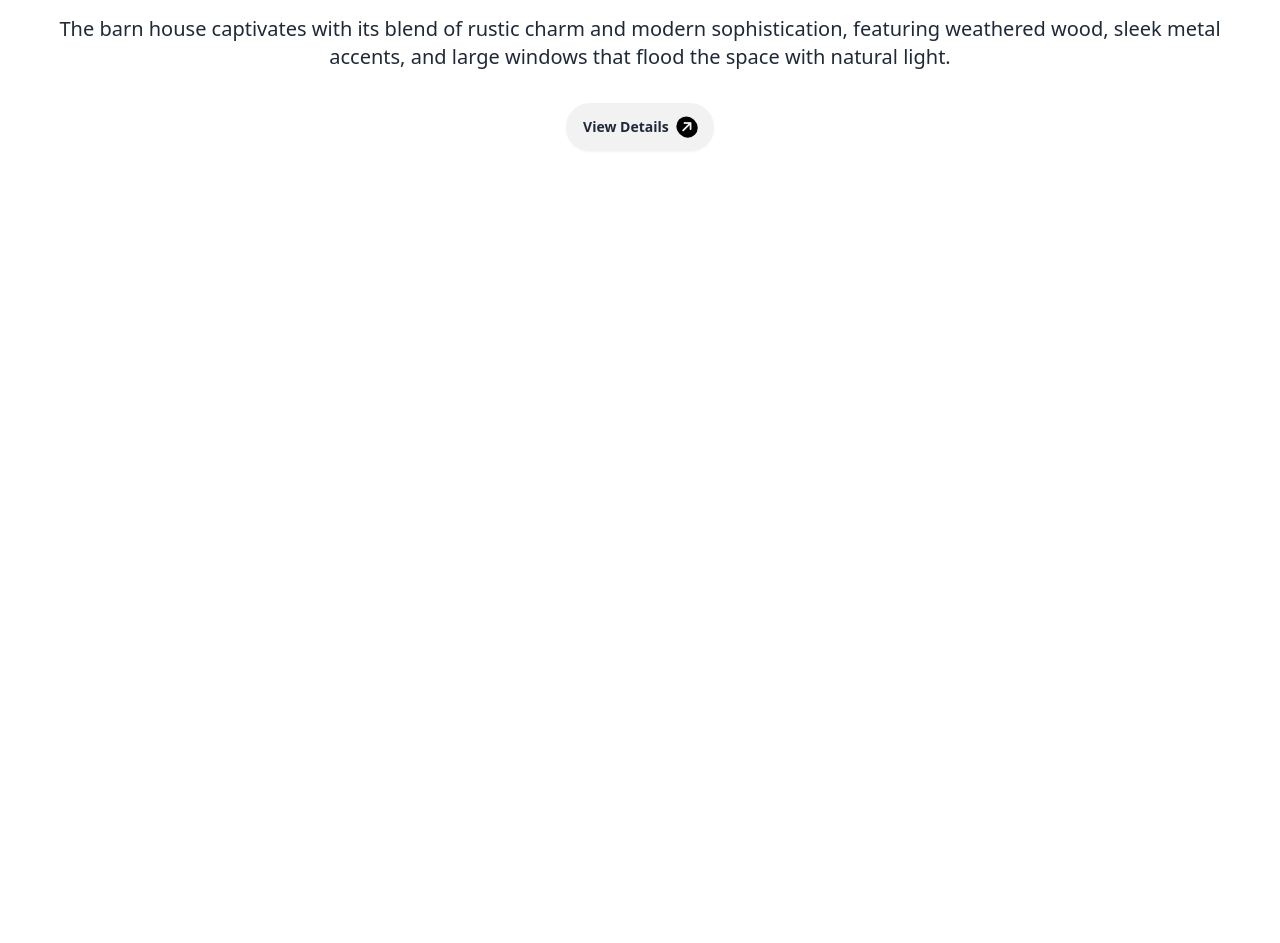
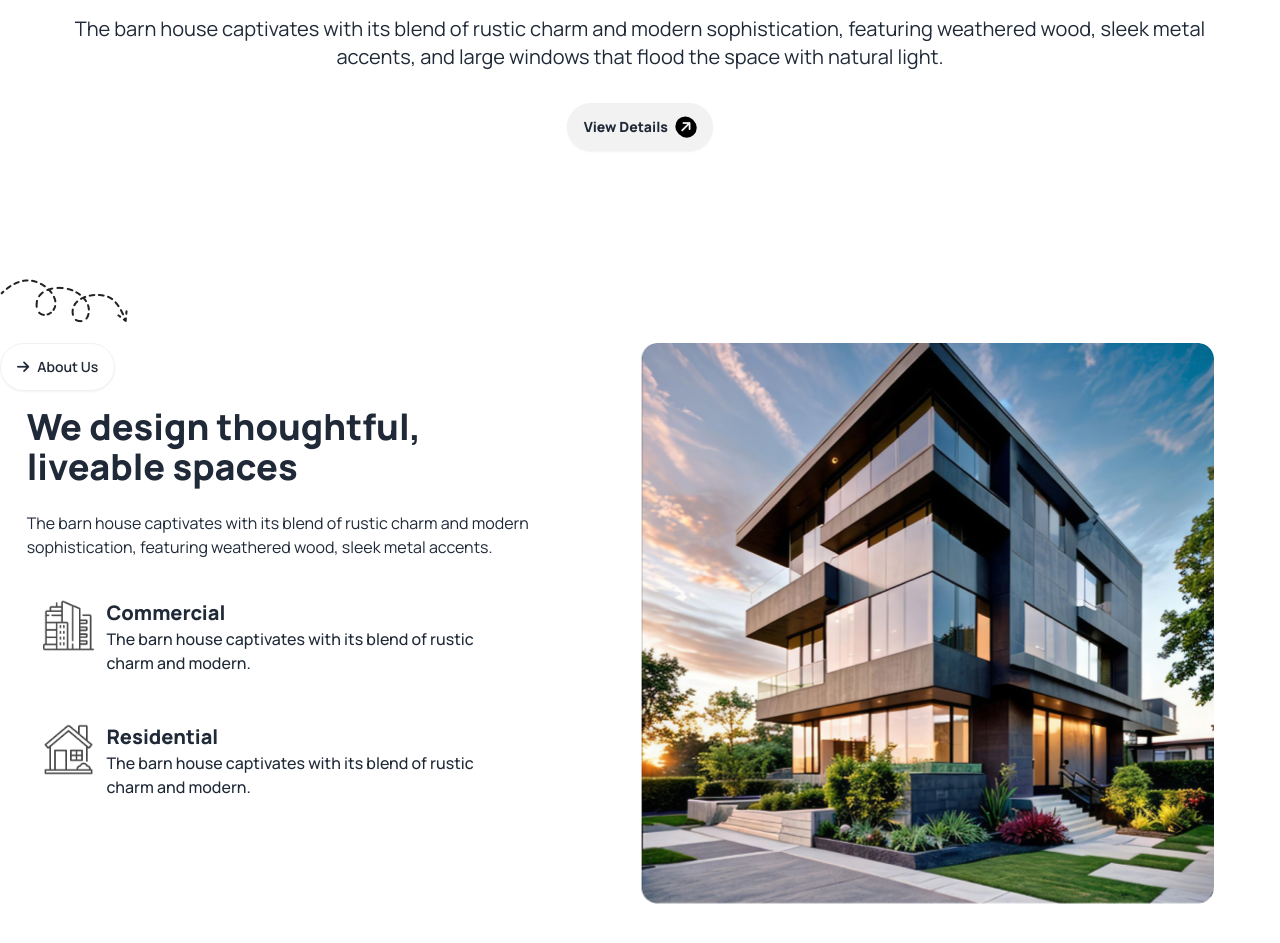
Before and after one commit to israk03/Rinterio-Website, a plain HTML site: page index.html in a window 1280 px wide. Shown: the part 623-1566 px from the top of the page. Before the commit the page ends 870 px from the top, so only its background shows below. Drawn offline with nearby package versions, Linux system fonts and the light colour scheme.

Commit message:
about section

```diff
--- a/index.html
+++ b/index.html
@@ -17,13 +17,40 @@
     <link rel="preconnect" href="https://fonts.gstatic.com" crossorigin>
     <link href="https://fonts.googleapis.com/css2?family=Manrope:wght@200..800&display=swap" rel="stylesheet">
 
-
+    <script>
+        tailwind.config = {
+            theme: {
+              extend: {
+                colors: {
+                  clifford: '#da373d',
+                  hoverColor: '#494949',
+                  btnPrimary: '#ABEF5F',
+                  headerColor: '#212121',
+                  descriptionColor: '#494949',
+                  cardDescriptionColor: '737373',
+                  bodyBgColor: '#f4f4f4',
+                  workCard1: '#E7C1D3',
+                  workCard2: '#EFDA6E',
+                  workCard3: '#A4DAC3',
+                  workCard4: '#77AAEA',
+                  cardHeaderColor: '#1C1C1C',
+                },
+                fontFamily: {
+                    manrope: ["Manrope", "sans-serif"],
+                },
+                backgroundImage: {
+                  rectangleBg: "url('./assets/Rectangle.png')",
+                }
+              }
+            }
+          }
+        </script>
 
 </head>
 
 
 <body class="font-manrope">
-    <!-- HEADER SECTION -->
+            <!-- HEADER SECTION -->
     <header>
         <!-- NAVBAR SECTION -->
         <nav class="navbar bg-base-100 py-10 flex justify-between w-11/12 mx-auto">
@@ -105,5 +132,93 @@
 
     </header>
 
+            <!--MAIN SECTION  -->
+    <main>
+        <!-- ABOUT US SECTION -->
+        <section class="relative flex flex-col lg:flex-row container mx-auto py-5 md:py-24">
+            <!-- ARROW -->
+            <img class="absolute top-8 left-0 hidden lg:block" src="assets/Vector.png" alt="" />
+                <!-- ABOUT US -->
+                <div class="flex-1 text-center lg:text-left">
+
+                    <!-- BUTTON -->
+                    <a class="btn bg-white rounded-3xl">
+                        <i class="fa-solid fa-arrow-right"></i>
+                        About Us
+                    </a>
+
+                    <!-- CARD -->
+                    <div class="w-11/12 mx-auto">
+                        <h1 class="mt-4 text-4xl font-extrabold">
+                            We design thoughtful,<br/>liveable spaces
+                        </h1>
+                        <p class="my-6">
+                            The barn house captivates with its blend of rustic
+                            charm and modern sophistication, featuring weathered
+                            wood, sleek metal accents.
+                        </p>
+
+                        <!-- CARD 1 -->
+                        <div class="text-left my-4 flex bg-white p-4 rounded-xl w-full lg:w-[90%] pr-8">
+                            <div class="mr-3">
+                                <img src="assets/commercial.png" alt="" />
+                            </div>
+
+                            <div>
+                                <h3 class="text-xl font-extrabold">
+                                    Commercial
+                                </h3>
+                                <p class="text-[16px] font-medium">
+                                    The barn house captivates with its blend of
+                                    rustic charm and modern.
+                                </p>
+                            </div>
+                        </div>
+
+
+                        <!-- CARD 2-->
+                        <div class="text-left my-4 flex bg-white p-4 rounded-xl w-full lg:w-[90%] pr-8">
+                            <div class="mr-3">
+                                <img src="assets/residential.png" alt="" />
+                            </div>
+
+                            <div>
+                                <h3 class="text-xl font-extrabold">
+                                    Residential
+                                </h3>
+                                <p class="text-[16px] font-medium">
+                                    The barn house captivates with its blend of
+                                    rustic charm and modern.
+                                </p>
+                            </div>
+                        </div>
+
+                    </div>
+
+                </div>
+                <!-- IMAGE -->
+                <div class="flex-1 w-[90%] m-auto lg:w-full">
+                    <img src="assets/Rectangle.png" alt="" />
+                </div>
+        </section>
+
+
+
+
+
+
+
+
+
+
+
+
+
+
+
+
+
+    </main>
+
 </body>
 </html>
```
